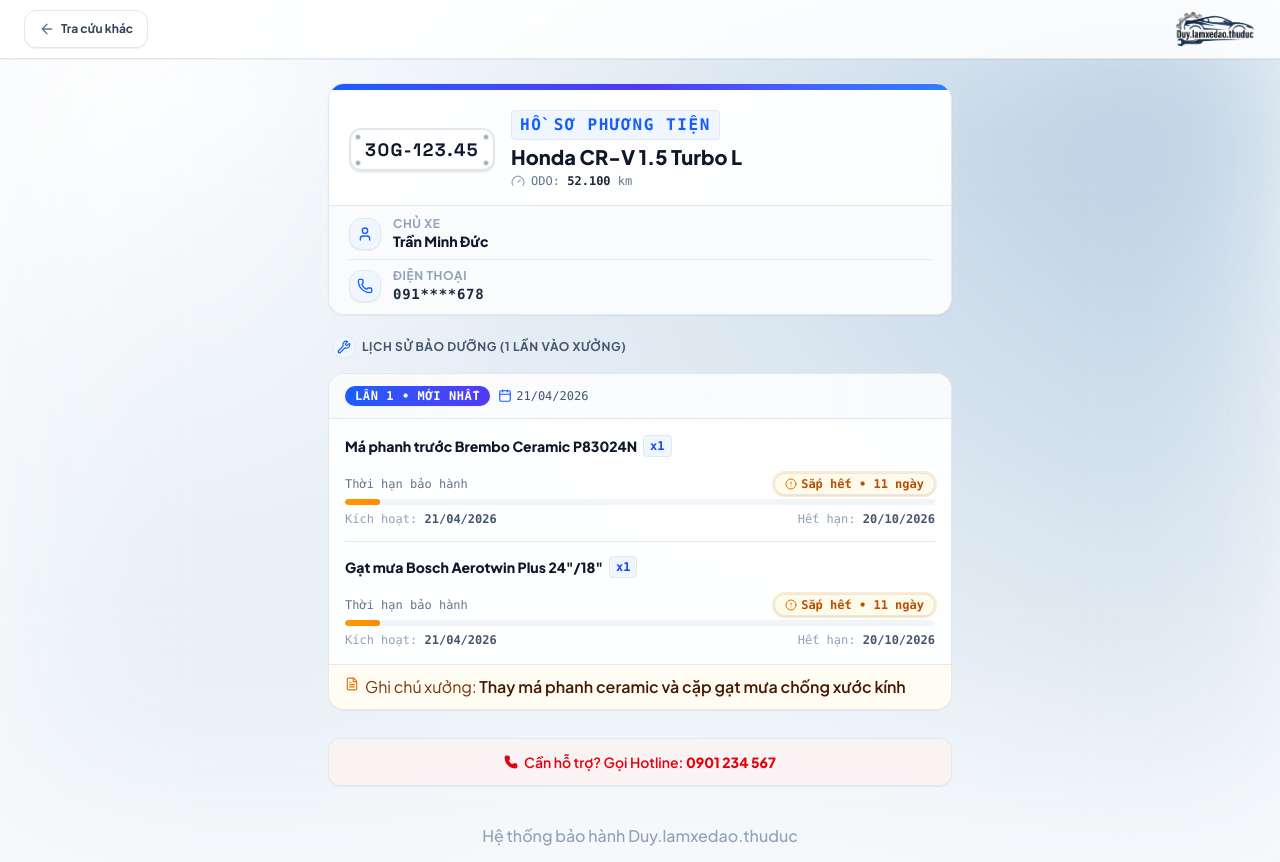
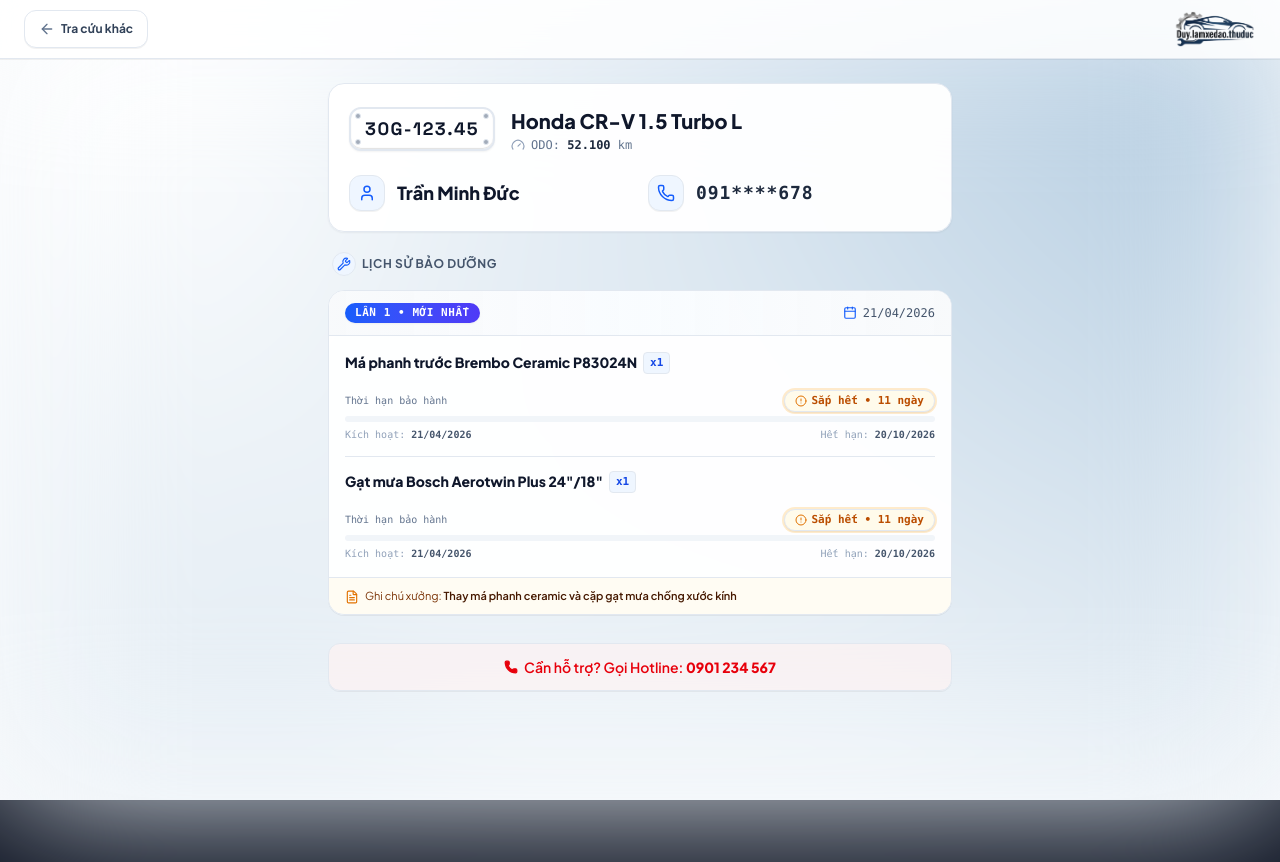
Before and after one commit to quocvix/gara-auto, a Next.js app: page /tra-cuu/30G12345 in a window 1280 px wide. After the commit the page ends 800 px from the top, so only its background shows below. Built offline with nearby package versions, Linux system fonts and the light colour scheme.

Commit message:
nang cap ui/ux

```diff
--- a/app/globals.css
+++ b/app/globals.css
@@ -143,9 +143,28 @@
 
   --font-sans: var(--font-sans);
   --font-plate: var(--font-plate);
+  --text-2xs: 0.6875rem;
+  --text-2xs--line-height: 1rem;
+  --text-3xs: 0.625rem;
+  --text-3xs--line-height: 0.875rem;
   --radius-lg: var(--radius);
   --radius-md: calc(var(--radius) - 2px);
   --radius-sm: calc(var(--radius) - 4px);
+}
+
+@keyframes fadeIn {
+  from {
+    opacity: 0;
+    transform: translateY(4px);
+  }
+  to {
+    opacity: 1;
+    transform: translateY(0);
+  }
+}
+
+.animate-fade-in {
+  animation: fadeIn 0.2s cubic-bezier(0.16, 1, 0.3, 1) forwards;
 }
 
 * {
--- a/app/tra-cuu/[plate]/page.tsx
+++ b/app/tra-cuu/[plate]/page.tsx
@@ -206,12 +206,9 @@
             </header>
 
             {/* Main Content */}
-            <main className="relative z-10 flex-1 max-w-2xl w-full mx-auto px-3.5 py-4 sm:p-6 space-y-3.5 sm:space-y-5 animate-in fade-in duration-200">
-                {/* THẺ HỒ SƠ PHƯƠNG TIỆN (TỐI ƯU MOBILE HERO PLATE & 2 CỘT CÂN ĐỐI) */}
+            <main className="relative z-10 flex-1 max-w-2xl w-full mx-auto px-3.5 py-4 sm:p-6 space-y-3.5 sm:space-y-5 animate-fade-in">
+                {/* THẺ HỒ SƠ PHƯƠNG TIỆN */}
                 <section className="rounded-2xl bg-white/95 backdrop-blur-sm border border-slate-200/90 shadow-xs relative overflow-hidden">
-                    {/* Dải line màu thương hiệu kỹ thuật trên đỉnh thẻ */}
-                    <div className="h-1.5 w-full bg-gradient-to-r from-blue-600 via-indigo-600 to-blue-500" />
-
                     <div className="p-4 sm:p-5 space-y-3.5 sm:space-y-4">
                         {/* Biển số xe & Tên dòng xe: Mobile xếp dọc thoáng mắt, Desktop xếp ngang */}
                         <div className="flex flex-col sm:flex-row sm:items-center justify-between gap-3 sm:gap-4">
@@ -224,9 +221,6 @@
                                     />
                                 </div>
                                 <div className="text-center sm:text-left min-w-0">
-                                    <span className="inline-block text-3xs uppercase tracking-widest font-mono font-bold text-blue-600 bg-blue-50 px-2 py-0.5 rounded border border-blue-100/80">
-                                        Hồ sơ phương tiện
-                                    </span>
                                     <h1 className="font-extrabold text-slate-900 text-lg sm:text-xl leading-tight mt-1 text-balance">
                                         {data.model}
                                     </h1>
@@ -244,33 +238,27 @@
                             </div>
                         </div>
 
-                        {/* Khối Chủ xe & Số điện thoại: Chuyển sang 2 hàng dọc (Vertical Stack), hiển thị trọn vẹn họ tên dài không bị truncate */}
-                        <div className="border-t border-slate-100 bg-slate-50/70 -mx-4 -mb-4 sm:-mx-5 sm:-mb-5 px-3.5 sm:px-5 py-2.5 divide-y divide-slate-200/60 rounded-b-2xl text-xs">
+                        {/* Khối Chủ xe & Số điện thoại: Liền mạch cùng một khối, không border ngăn cách */}
+                        <div className="grid grid-cols-1 sm:grid-cols-2 gap-3 sm:gap-4 pt-1.5">
                             {/* Hàng 1: Chủ xe */}
-                            <div className="flex items-center gap-2.5 sm:gap-3 py-2 first:pt-0">
-                                <div className="w-8 h-8 rounded-xl bg-blue-50 text-blue-600 flex items-center justify-center shrink-0 border border-blue-200/60 shadow-2xs">
-                                    <User className="w-4 h-4" />
+                            <div className="flex items-center gap-2.5 sm:gap-3">
+                                <div className="w-8 h-8 sm:w-9 sm:h-9 rounded-xl bg-blue-50 text-blue-600 flex items-center justify-center shrink-0 border border-blue-200/60 shadow-2xs">
+                                    <User className="w-4 h-4 sm:w-4.5 sm:h-4.5" />
                                 </div>
                                 <div className="min-w-0 flex-1">
-                                    <span className="block text-2xs text-slate-400 font-bold uppercase tracking-wider">
-                                        Chủ xe
-                                    </span>
-                                    <span className="font-extrabold text-slate-900 text-sm leading-snug break-words block">
+                                    <span className="font-extrabold text-slate-900 text-base sm:text-lg leading-tight break-words block">
                                         {data.ownerName || "Khách hàng"}
                                     </span>
                                 </div>
                             </div>
 
                             {/* Hàng 2: Số điện thoại */}
-                            <div className="flex items-center gap-2.5 sm:gap-3 py-2 last:pb-0">
-                                <div className="w-8 h-8 rounded-xl bg-blue-50 text-blue-600 flex items-center justify-center shrink-0 border border-blue-200/60 shadow-2xs">
-                                    <Phone className="w-4 h-4" />
+                            <div className="flex items-center gap-2.5 sm:gap-3">
+                                <div className="w-8 h-8 sm:w-9 sm:h-9 rounded-xl bg-blue-50 text-blue-600 flex items-center justify-center shrink-0 border border-blue-200/60 shadow-2xs">
+                                    <Phone className="w-4 h-4 sm:w-4.5 sm:h-4.5" />
                                 </div>
                                 <div className="min-w-0 flex-1">
-                                    <span className="block text-2xs text-slate-400 font-bold uppercase tracking-wider">
-                                        Điện thoại
-                                    </span>
-                                    <span className="font-mono font-extrabold text-slate-800 text-sm tracking-wider block">
+                                    <span className="font-mono font-extrabold text-slate-800 text-base sm:text-lg tracking-wider leading-tight block">
                                         {data.ownerPhoneMasked || "—"}
                                     </span>
                                 </div>
@@ -286,10 +274,7 @@
                             <span className="p-1 rounded-md bg-blue-50 text-blue-600 border border-blue-100">
                                 <Wrench className="w-3.5 h-3.5" />
                             </span>
-                            <span>
-                                Lịch sử bảo dưỡng ({data.tickets.length} lần vào
-                                xưởng)
-                            </span>
+                            <span>Lịch sử bảo dưỡng</span>
                         </h2>
                     </div>
 
@@ -305,7 +290,6 @@
                                 >
                                     {/* Header Đợt làm việc: Co giãn mượt mà trên mobile */}
                                     <div className="px-3.5 sm:px-4 py-2.5 sm:py-3 bg-gradient-to-r from-slate-50 via-blue-50/30 to-slate-50 border-b border-slate-200/70 flex items-center justify-between gap-2 text-xs">
-                                        <div className="flex items-center gap-2 font-bold text-slate-900 min-w-0">
                                         <span
                                             className={`px-2.5 py-0.5 rounded-full text-2xs font-extrabold font-mono tracking-wider shrink-0 ${
                                                 isLatest
@@ -316,14 +300,14 @@
                                             LẦN {visitNumber}
                                             {isLatest && " • MỚI NHẤT"}
                                         </span>
-                                            <div className="flex items-center gap-1 text-slate-600 font-medium text-xs shrink-0">
+
+                                        <div className="flex items-center gap-1.5 text-slate-600 font-medium text-xs shrink-0">
                                             <Calendar className="w-3.5 h-3.5 text-blue-600 shrink-0" />
                                             <span className="font-mono">
                                                 {formatDateVN(
                                                     ticket.activatedOn,
                                                 )}
                                             </span>
-                                            </div>
                                         </div>
                                     </div>
 
@@ -419,13 +403,13 @@
                                                             <div
                                                                 className={`h-full rounded-full transition-all duration-500 ${
                                                                     isUnlimited
-                                                                        ? "bg-gradient-to-r from-indigo-500 to-blue-500"
+                                                                        ? "from-indigo-500 to-blue-500"
                                                                         : item.status ===
                                                                             "active"
-                                                                          ? "bg-gradient-to-r from-emerald-500 to-teal-400"
+                                                                          ? "from-emerald-500 to-teal-400"
                                                                           : item.status ===
                                                                               "expiring"
-                                                                            ? "bg-gradient-to-r from-amber-500 to-orange-400"
+                                                                            ? " from-amber-500 to-orange-400"
                                                                             : "bg-slate-300"
                                                                 }`}
                                                                 style={{
@@ -459,12 +443,9 @@
                                                             ) : (
                                                                 <>
                                                                     <span>
-                                                                        <span className="hidden sm:inline text-slate-400">
+                                                                        <span className="sm:inline text-slate-400">
                                                                             Kích
                                                                             hoạt:{" "}
-                                                                        </span>
-                                                                        <span className="sm:hidden text-slate-400">
-                                                                            Từ:{" "}
                                                                         </span>
                                                                         <strong className="text-slate-600 font-semibold">
                                                                             {formatDateVN(
@@ -473,12 +454,9 @@
                                                                         </strong>
                                                                     </span>
                                                                     <span className="text-right">
-                                                                        <span className="hidden sm:inline text-slate-400">
+                                                                        <span className="sm:inline text-slate-400">
                                                                             Hết
                                                                             hạn:{" "}
-                                                                        </span>
-                                                                        <span className="sm:hidden text-slate-400">
-                                                                            Đến:{" "}
                                                                         </span>
                                                                         <strong className="text-slate-600 font-semibold">
                                                                             {formatDateVN(
@@ -529,11 +507,6 @@
                     </div>
                 )}
             </main>
-
-            {/* Footer */}
-            <footer className="relative z-10 p-3.5 text-center text-2xs text-slate-400 font-medium">
-                <span>Hệ thống bảo hành Duy.lamxedao.thuduc</span>
-            </footer>
         </div>
     );
 }
```
Also changed, not shown: app/tra-cuu/page.tsx (+31 -100 lines), 1 other file (tests, documents, lock files or other folders). Lines whose indentation alone changed are shown as unchanged.
